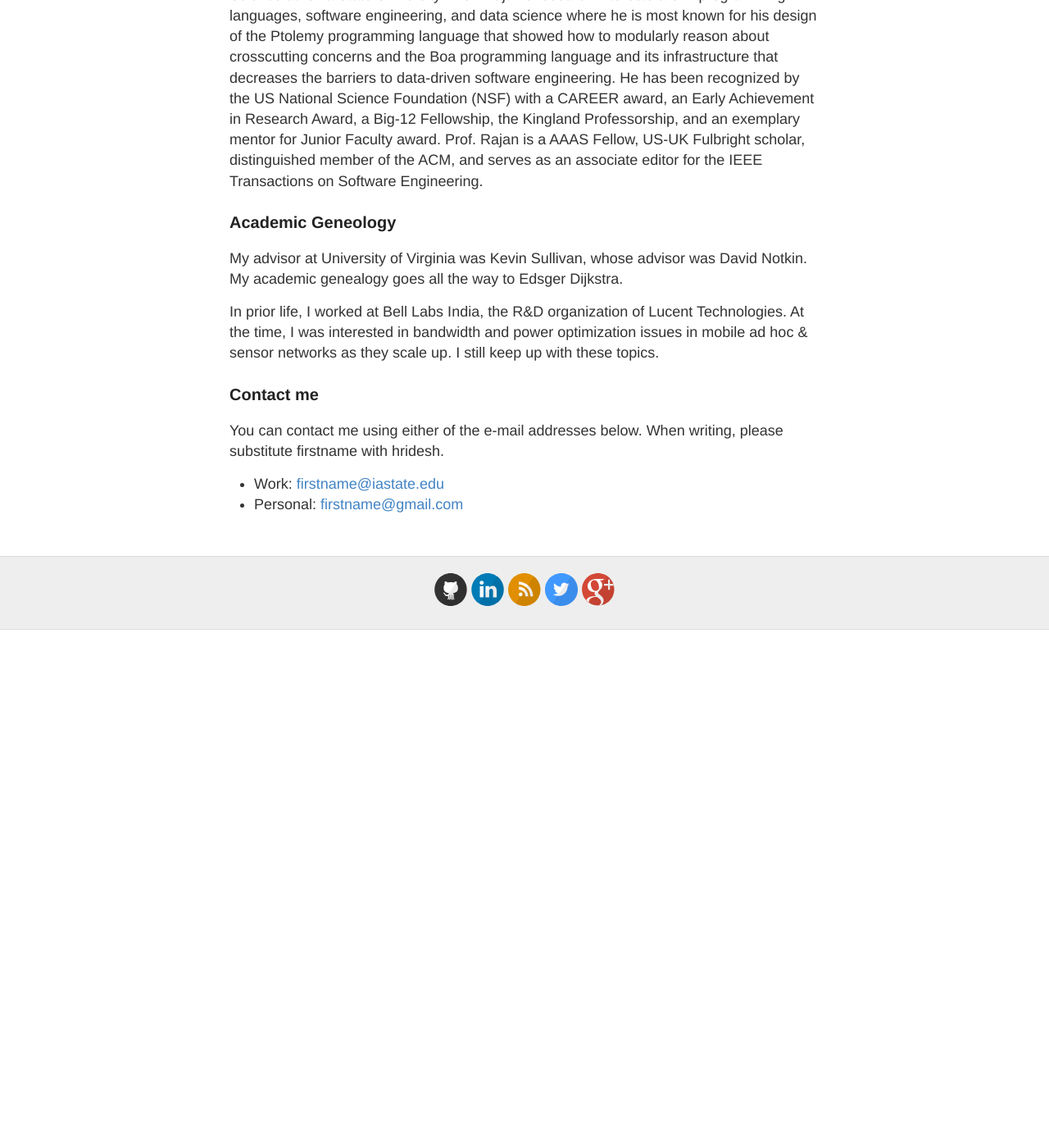
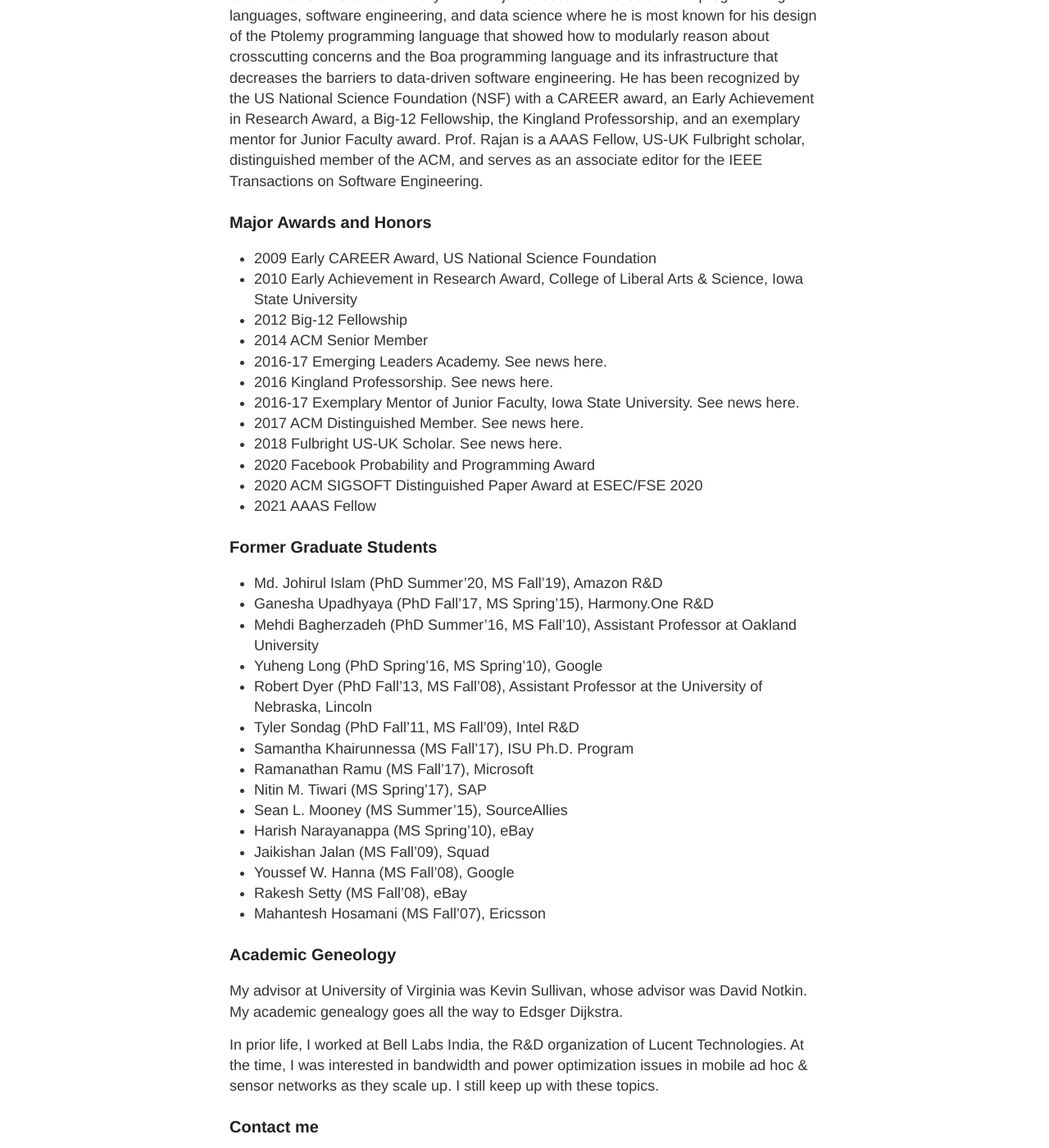
Before and after one commit to hridesh/hridesh.github.io, a Jekyll site: the page built from about.md, in a window 1280 px wide and 1400 px high, scrolled down 1163 px. Shown: the whole window at 82% size. Built offline with Jekyll 4.4.1, drawn with Linux system fonts in a browser that asks for light colours; before the commit the page ends 1931 px from its top, so only the background shows below that.

Commit message:
awards and students

```diff
--- a/about.md
+++ b/about.md
@@ -58,6 +58,40 @@
 
 Hridesh Rajan is the Kingland Professor and Chair in the Department of Computer Science at Iowa State University. Prof. Rajan's research interests are in programming languages, software engineering, and data science where he is most known for his design of the Ptolemy programming language that showed how to modularly reason about crosscutting concerns and the Boa programming language and its infrastructure that decreases the barriers to data-driven software engineering. He has been recognized by the US National Science Foundation (NSF) with a CAREER award, an Early Achievement in Research Award, a Big-12 Fellowship, the Kingland Professorship, and an exemplary mentor for Junior Faculty award. Prof. Rajan is a AAAS Fellow, US-UK Fulbright scholar, distinguished member of the ACM, and serves as an associate editor for the IEEE Transactions on Software Engineering.
 
+### Major Awards and Honors
+
+- 2009 Early CAREER Award, US National Science Foundation
+- 2010 Early Achievement in Research Award, College of Liberal Arts & Science, Iowa State University
+- 2012 Big-12 Fellowship
+- 2014 ACM Senior Member
+- 2016-17 Emerging Leaders Academy. See news here.
+- 2016 Kingland Professorship. See news here.
+- 2016-17 Exemplary Mentor of Junior Faculty, Iowa State University. See news here.
+- 2017 ACM Distinguished Member. See news here.
+- 2018 Fulbright US-UK Scholar. See news here.
+- 2020 Facebook Probability and Programming Award
+- 2020 ACM SIGSOFT Distinguished Paper Award at ESEC/FSE 2020
+- 2021 AAAS Fellow
+
+### Former Graduate Students
+
+- Md. Johirul Islam (PhD Summer'20, MS Fall'19), Amazon R&D
+- Ganesha Upadhyaya (PhD Fall'17, MS Spring'15), Harmony.One R&D
+- Mehdi Bagherzadeh (PhD Summer'16, MS Fall'10), Assistant Professor at Oakland University
+- Yuheng Long (PhD Spring'16, MS Spring'10), Google
+- Robert Dyer (PhD Fall'13, MS Fall'08), Assistant Professor at the University of Nebraska, Lincoln
+- Tyler Sondag (PhD Fall'11, MS Fall'09), Intel R&D
+- Samantha Khairunnessa (MS Fall'17), ISU Ph.D. Program
+- Ramanathan Ramu (MS Fall'17), Microsoft
+- Nitin M. Tiwari (MS Spring'17), SAP
+- Sean L. Mooney (MS Summer'15), SourceAllies
+- Harish Narayanappa (MS Spring'10), eBay
+- Jaikishan Jalan (MS Fall'09), Squad
+- Youssef W. Hanna (MS Fall'08), Google
+- Rakesh Setty (MS Fall'08), eBay
+- Mahantesh Hosamani (MS Fall'07), Ericsson
+
+
 ### Academic Geneology
 
 My advisor at University of Virginia was Kevin Sullivan,
```
